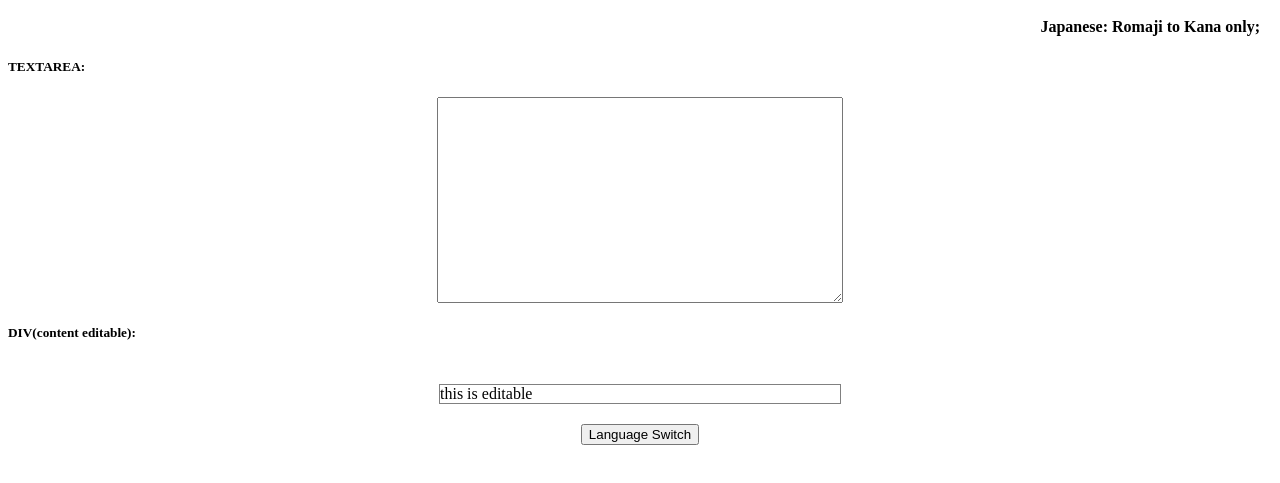
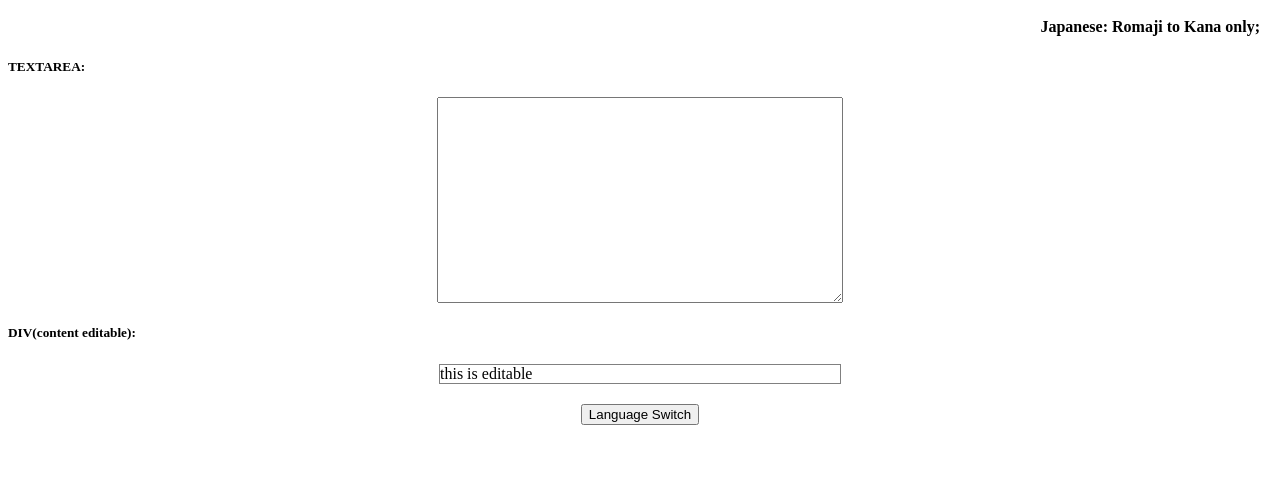
Before and after one commit to JunboJ/typingHelper, a website with bundled scripts: page index.html in a window 1280 px wide. Shown: the part 101-584 px from the top of the page. Built offline with nearby package versions, Linux system fonts and the light colour scheme.

Commit message:
style updates

```diff
--- a/index.html
+++ b/index.html
@@ -51,7 +51,7 @@
         <h5>DIV(content editable):</h5>
         <div>
             <div id="transcript" class="writingHelper" contentEditable="true" spellcheck="false"
-                style="margin: auto; margin-top: 20px; width: 400px; border: 1px solid grey; font-size: 1rem;">this is
+                style="margin: auto; width: 400px; border: 1px solid grey; font-size: 1rem;">this is
                 editable</div>
         </div>
 
```
